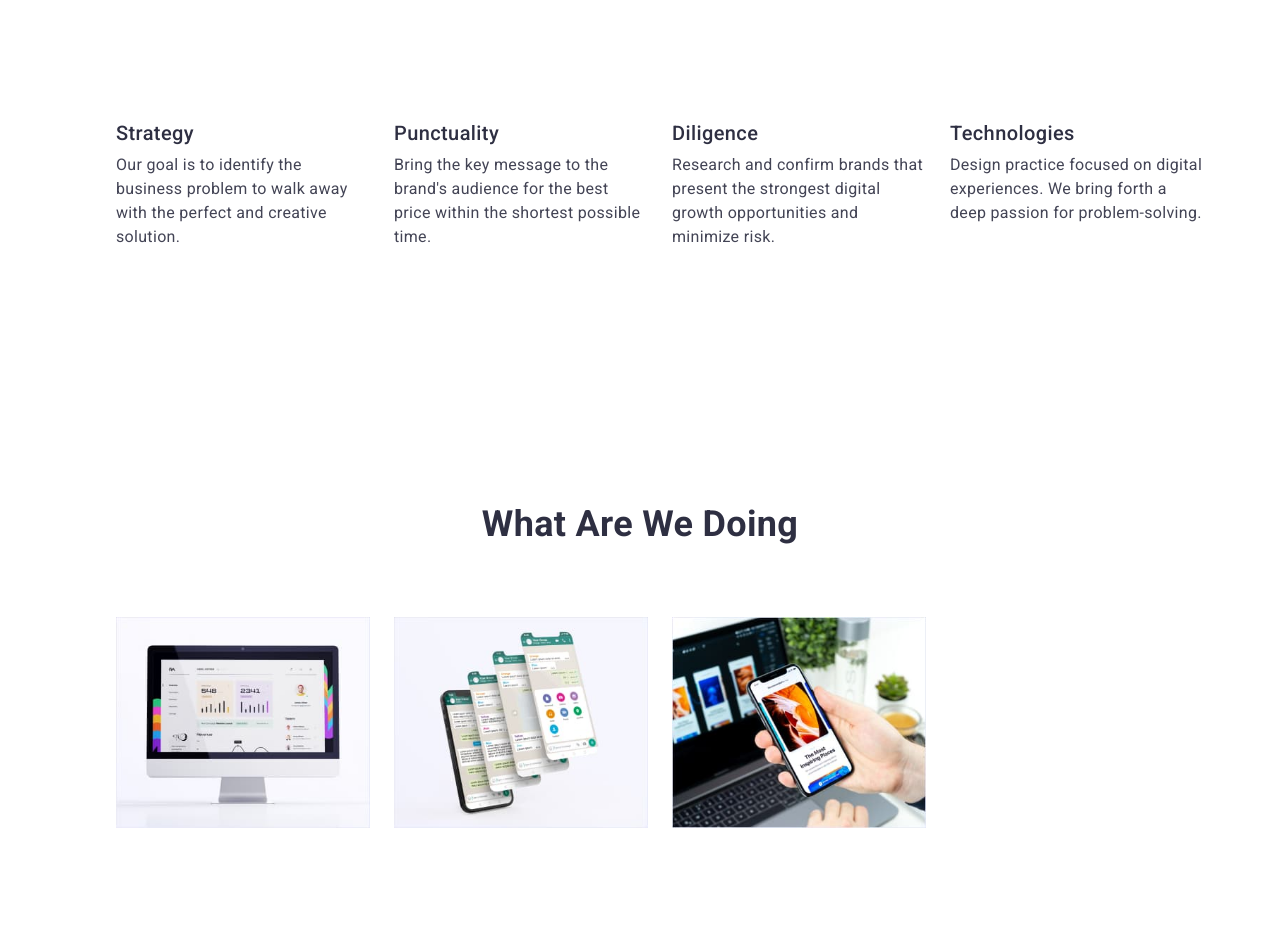
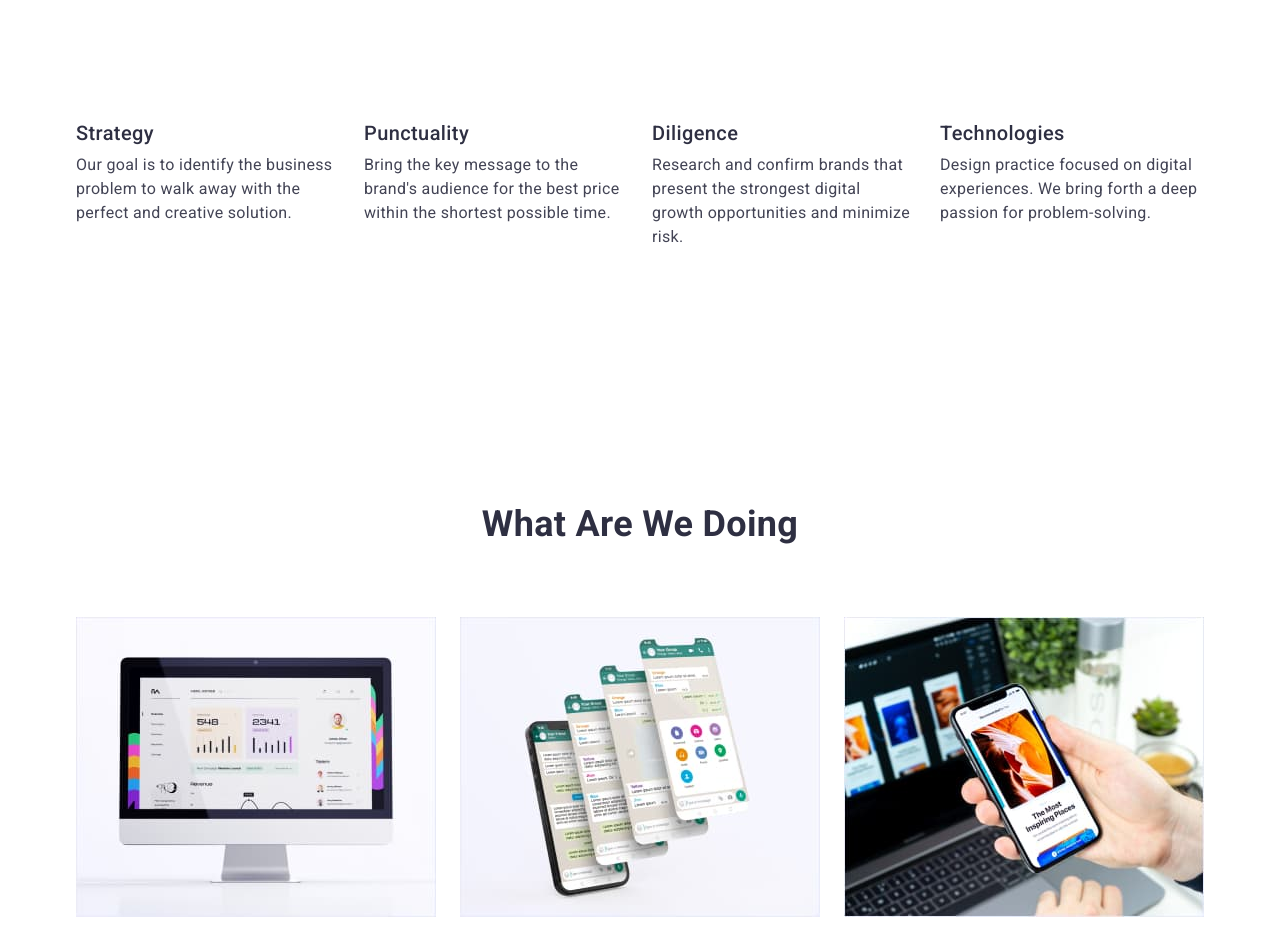
Before and after one commit to pkondratiuk/goit-markup-hw-03, a plain HTML site: page index.html in a window 1280 px wide. Shown: the part 720-1672 px from the top of the page. Drawn offline with nearby package versions, Linux system fonts and the light colour scheme.

Commit message:
final_flex
///

```diff
--- a/css/slyles.css
+++ b/css/slyles.css
@@ -27,9 +27,9 @@ img {
   max-width: 100%;
   height: auto;
 }
-/* ul {
+ul {
   padding-left: 0;
-} */
+}
 h1,
 h2,
 h3,
@@ -248,7 +248,7 @@ p {
   gap: 24px;
 }
 .card-future-item {
-  flex-basis: calc((100% - 48px) / 3);
+  flex-basis: calc((100% - 3 * 24px) / 4);
 }
 
 /**
@@ -266,7 +266,7 @@ p {
   gap: 24px;
 }
 .card-do-item {
-  flex-basis: calc((100% - 3 * 24px) / 4);
+  flex-basis: calc((100% - 2 * 24px) / 3);
 }
 
 /**
```
